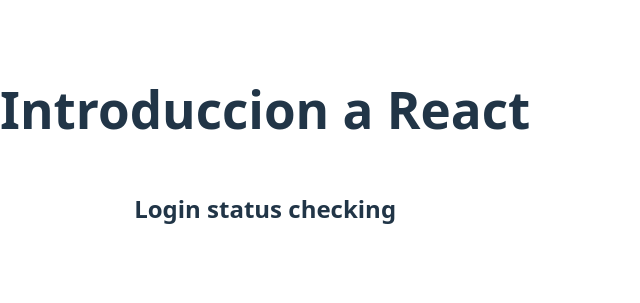
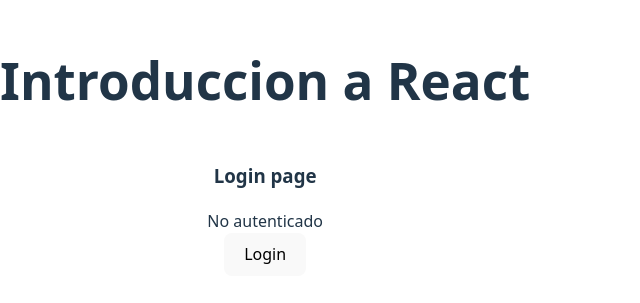
Before and after one commit to jorgeamn-softtek/react-foundation, a React (Vite) app: page / in a window 1280 px wide. Shown: the part 253-556 px from the top of the page, without its empty margins (0-640 px from the left). Built offline with nearby package versions, Linux system fonts and the light colour scheme.

Commit message:
clase zustando login logout

```diff
--- a/src/components/LoginPage.tsx
+++ b/src/components/LoginPage.tsx
@@ -1,7 +1,36 @@
+import { useEffect } from "react";
 import { useAuthStore } from "../store/auth.store";
 
 export const LoginPage = () => {
   const authStatus = useAuthStore((state) => state.status);
+  const login = useAuthStore((state) => state.login);
+  const logout = useAuthStore((state) => state.logout);
+  const user = useAuthStore((state) => state.user);
 
-  return <h2>Login status {authStatus}</h2>;
+  useEffect(() => {
+    setTimeout(() => {
+      logout();
+    }, 1500);
+  });
+
+  if (authStatus === "checking") {
+    return <h2>Loading</h2>;
+  }
+
+  return (
+    <>
+      <h3>Login page</h3>
+      {authStatus === "authenticated" ? (
+        <div>Autenticado como: {JSON.stringify(user, null, 2)}</div>
+      ) : (
+        <div>No autenticado</div>
+      )}
+
+      {authStatus === "authenticated" ? (
+        <button onClick={() => logout()}>Logout</button>
+      ) : (
+        <button onClick={() => login("jorge@me.com", "pass")}>Login</button>
+      )}
+    </>
+  );
 };
--- a/src/store/auth.store.ts
+++ b/src/store/auth.store.ts
@@ -7,10 +7,32 @@
     name: string;
     email: string;
   };
+
+  login: (email: string, password: string) => void;
+  logout: () => void;
 }
 
 export const useAuthStore = create<AuthState>()((set) => ({
   status: "checking",
   token: undefined,
   user: undefined,
+
+  login: (email: string, password: string) => {
+    set({
+      status: "authenticated",
+      token: "ABC123",
+      user: {
+        name: "Jorge Mendizabal",
+        email: "jorge@jorge.com",
+      },
+    });
+  },
+
+  logout: () => {
+    set({
+      status: "not-authenticated",
+      token: undefined,
+      user: undefined,
+    });
+  },
 }));
```
